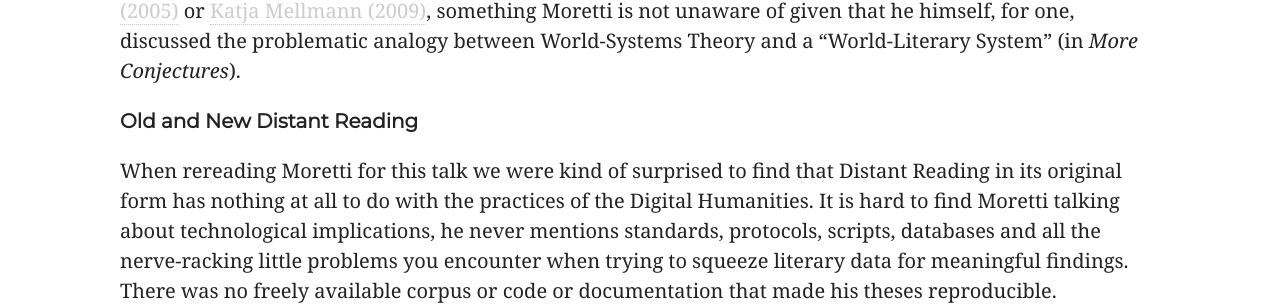
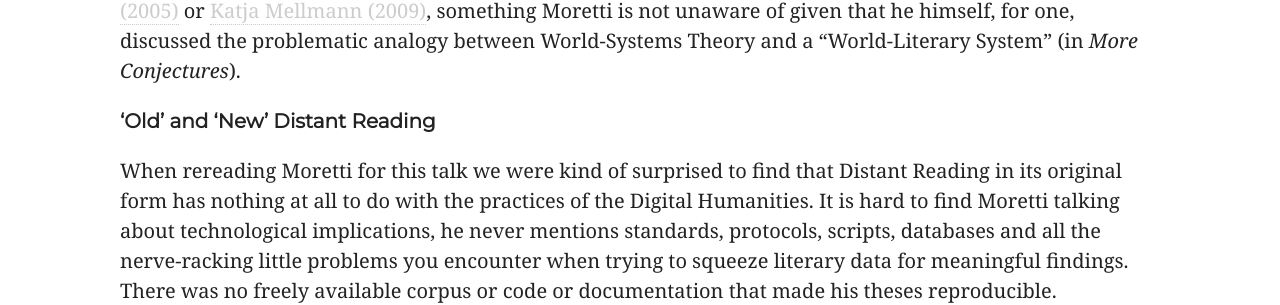
Before and after one commit to weltliteratur/blog, a Jekyll site: the page built from _posts/2016-05-06-Distant-Reading-with-Foucault.markdown, in a window 1280 px wide, cut to the strip 515-1602 px from the top of the page. Shown: the part 565-870 px from the top of the strip. Built offline with Jekyll 4.4.1, drawn with Linux system fonts in a browser that asks for light colours; nearby versions of some CDN libraries; some web fonts are replaced; comment, search, counter and statistics services are not loaded.

Commit message:
iframe, yet again

```diff
--- a/_posts/2016-05-06-Distant-Reading-with-Foucault.markdown
+++ b/_posts/2016-05-06-Distant-Reading-with-Foucault.markdown
@@ -20,13 +20,13 @@
 
 All of these possible answers had their grains of truth in them. However, what Distant Reading certainly did not provide in the past one and a half decade, was a reliable methodology. Scholars using this term usually thought it enough to reference Moretti. At the same time, one of Moretti's main epistemic moves seems to have been that of following analogies, as has been suggested by scholars such as [Christopher Prendergast (2005)](https://newleftreview.org/II/34/christopher-prendergast-evolution-and-literary-history) or [Katja Mellmann (2009)](http://www.literaturkritik.de/public/rezension.php?rez_id=12719), something Moretti is not unaware of given that he himself, for one, discussed the problematic analogy between World-Systems Theory and a "World-Literary System" (in *More Conjectures*).
 
-## Old and New Distant Reading
+## 'Old' and 'New' Distant Reading
 
 When rereading Moretti for this talk we were kind of surprised to find that Distant Reading in its original form has nothing at all to do with the practices of the Digital Humanities. It is hard to find Moretti talking about technological implications, he never mentions standards, protocols, scripts, databases and all the nerve-racking little problems you encounter when trying to squeeze literary data for meaningful findings. There was no freely available corpus or code or documentation that made his theses reproducible.
 
 In Vienna, while strolling up and down Berg-Gasse and [climbing the notorious Strudlhofstiege a.k.a. Stiedlhufstroge](https://twitter.com/peertrilcke/status/666702587438243840), we were discussing what our quasi-obituary for Old Distant Reading meant for our own research. Because at the very same time we were preparing a data-driven poster for the annual Digital Humanities conference of the German-speaking countries which took place in March, 2016. Our poster set out to be a "Distant-Reading Showcase: 200 Years of German-Language Drama at a Glance" ([you find it on figshare](https://dx.doi.org/10.6084/m9.figshare.3101203.v1)).
 
-<iframe src="https://widgets.figshare.com/articles/3101203/embed?show_title=0" frameborder="0"></iframe>
+<iframe src="https://widgets.figshare.com/articles/3101203/embed?show_title=0" width="1040" frameborder="0"></iframe>
 
 We wrote about the making of the poster [in our DLINA project blog](https://dlina.github.io/Distant-Reading-Showcase-Poster-DHd2016-Leipzig/) ([**D**igital] **Li**terary **N**etwork **A**nalysis"), where we also give examples of what you can "distantly read" when looking at this obscure bulk of network graphs. What is important here is that our own project confronted us with the question: What would a renewed Distant Reading should be like? While we shouldn't cling to the term, we can state that Distant Reading (or Macroanalysis, or whatever you call it) should be reproducible, which includes all the above-mentioned aspects: freely available corpus, code, documentation, data, something that can cost months of additional work, but something we regard as essential as the eventual presentation of the results.
 
```
